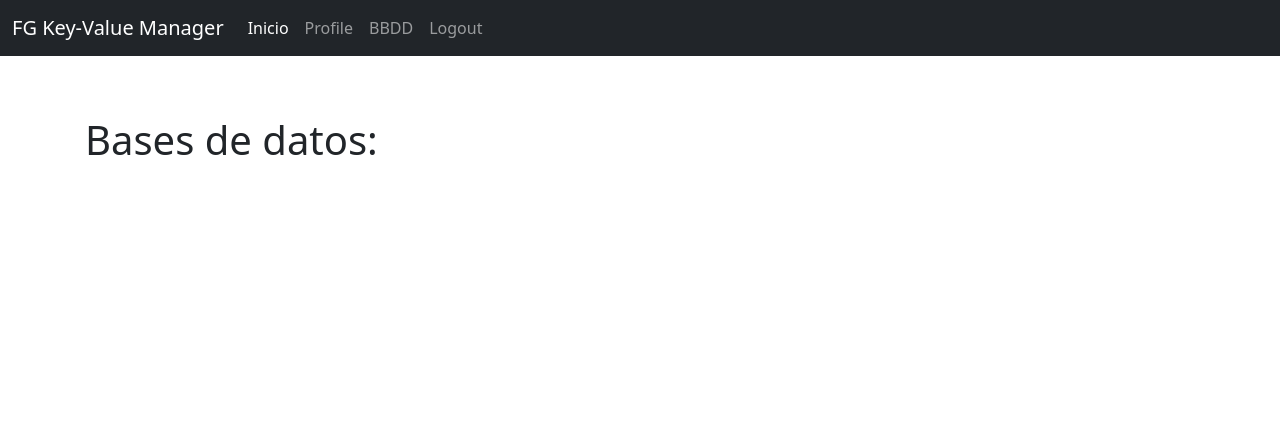
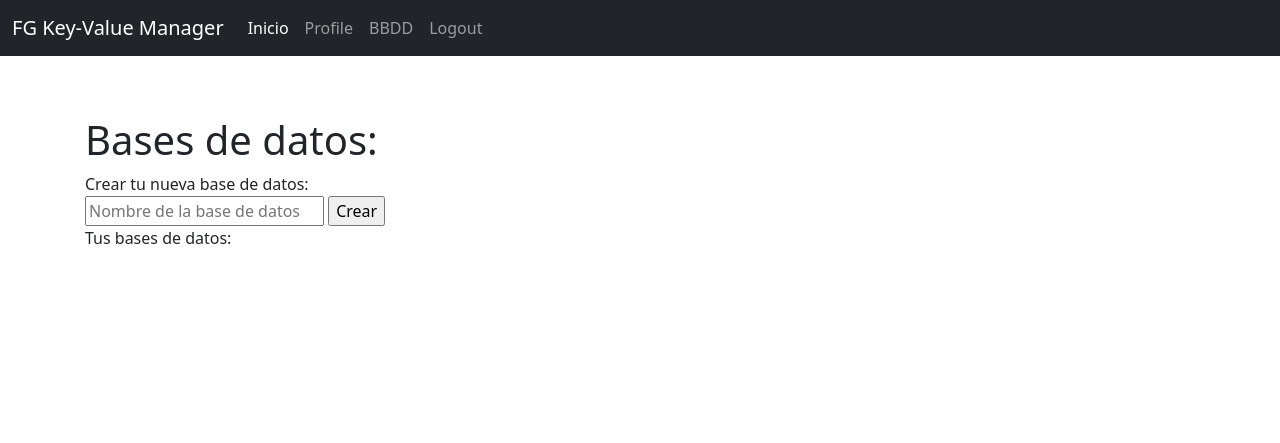
Before and after one commit to felpud0/SSDD-keyValue, a Flask app: page /bbdd in a window 1280 px wide. Shown: the top 443 px of the page. Run offline with Flask 2, Linux system fonts and the light colour scheme; the visitor is signed in with stand-in values (Sample User, id 1); data that the repository does not hold is empty; some libraries are stand-ins or nearby versions.

Commit message:
crear bd en frontend

```diff
--- a/proyecto/frontend/app/app.py
+++ b/proyecto/frontend/app/app.py
@@ -92,11 +92,22 @@ def profile():
     respuesta = getUserInfo(current_user.email)
     return render_template('profile.html', user=respuesta)
 
-@app.route('/bbdd')
+@app.route('/bbdd', methods=['GET', 'POST'])
 @login_required
 def bbdd():
-    bbdds = getUserInfo(current_user.email)['dbs']
-    return render_template('bbdd.html', bbdds=bbdds)
+    if request.method == 'GET':
+        bbdds = getUserInfo(current_user.email)['dbs']
+        return render_template('bbdd.html', bbdds=bbdds)
+
+    bdid = request.form['bdid']
+    respuesta = addDB(current_user.email, bdid)
+    if respuesta.status_code != 201:
+        flash("Error al añadir la base de datos <"+bdid+">")
+    else:
+        flash("Base de datos <"+bdid+"> añadida con éxito")
+    return redirect(url_for('bbdd'))
+
+
 
 @app.route('/bbdd/<id>')
 @login_required
@@ -220,6 +231,11 @@ def updateDB(email, db, data):
     respuesta = requests.put('http://backend-rest:8080/Service/u/'+email+'/db/'+db, json=data)
     return respuesta
 
+def addDB(email, dbname):
+    data = {"dbname": dbname}
+    respuesta = requests.post('http://backend-rest:8080/Service/u/'+email+'/db/', json=data)
+    return respuesta
+
 def deletePair(email, db, key):
     respuesta = requests.delete('http://backend-rest:8080/Service/u/'+email+'/db/'+db+'/d/'+key)
     return respuesta
--- a/proyecto/frontend/app/templates/bbdd.html
+++ b/proyecto/frontend/app/templates/bbdd.html
@@ -3,15 +3,25 @@
 {% block content %}
 <h1>Bases de datos:</h1>
 <div>
+    Crear tu nueva base de datos:
+    <form action=" {{ url_for('bbdd') }} " method="post">
+        <input type="text" name="bdid" placeholder="Nombre de la base de datos">
+        <input type="submit" value="Crear">
+    </form>
+</div>
+<div>
+    <p>Tus bases de datos:</p>
     <form style="display: inline-block;">
         {% for bbdd in bbdds %}
-<div>
+        <div style="display: flex;flex-direction: row;justify-content: space-between;">
             <b>{{ bbdd['dbname'] }}</b>
+            <div >
                 <button type="submit" formaction="/bbdd/{{ bbdd['dbname'] }}"> Ver</button>
                 <button type="submit" formaction="/bbdd/{{ bbdd['dbname'] }}/eliminar"> Eliminar</button>
                 <button type="submit" formaction="/bbdd/{{ bbdd['dbname'] }}/modificar"> Modificar</button>
             </div>
+        </div>
         {% endfor %}
+    </form>
 </div>
-</form>
 {% endblock %}
```
Also changed, not shown: 1 other file. Lines whose indentation alone changed are shown as unchanged.
